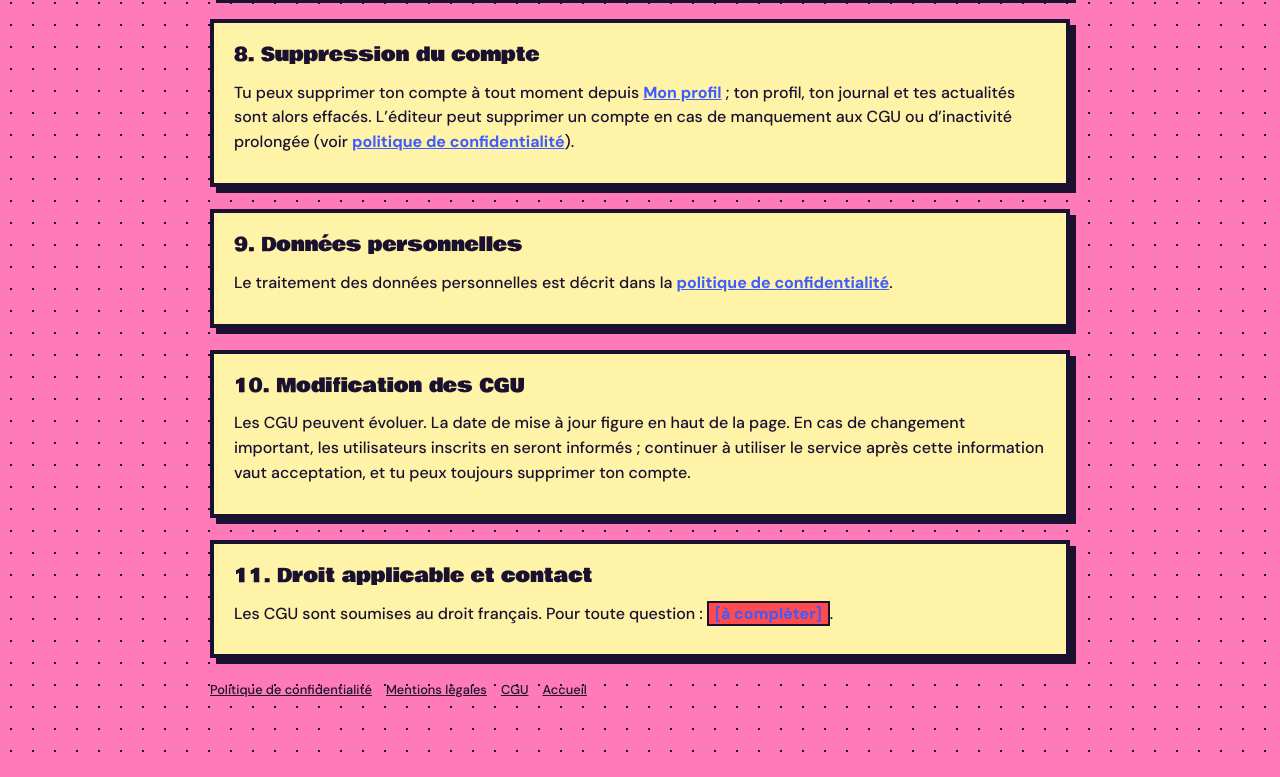
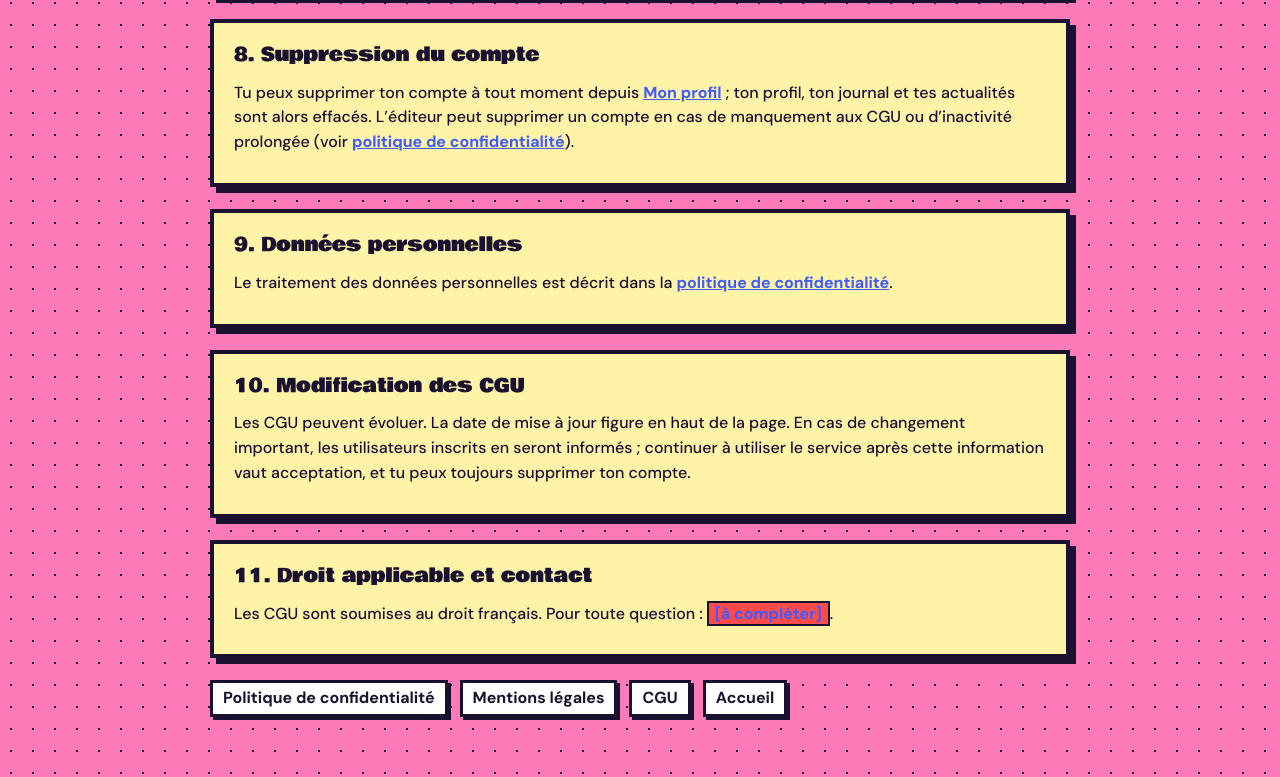
Before and after one commit to toujourspositif/mondegoutdemmibeta, a plain HTML site: page cgu.html in a window 1280 px wide. Shown: the part 2098-2875 px from the top of the page. Drawn offline with Linux system fonts and the light colour scheme.

Commit message:
Revise legal navigation styles for improved layout

```diff
--- a/legal.css
+++ b/legal.css
@@ -81,8 +81,7 @@ label{display:block;font-weight:700;margin:0 0 6px}
 .zone-danger{border:4px dashed var(--red);background:var(--white);padding:14px;margin-top:16px}
 .row{display:flex;flex-wrap:wrap;gap:10px}
 
-.legal-nav{display:flex;flex-wrap:wrap;gap:4px 14px;margin-top:10px;font-size:.8rem;font-weight:500}
-.legal-nav a{color:var(--ink);background:none;border:0;padding:0;box-shadow:none;text-decoration:underline}
-.legal-nav a:hover{text-decoration-thickness:2px}
+.legal-nav{display:flex;flex-wrap:wrap;gap:8px 12px;margin-top:14px;font-weight:700}
+.legal-nav a{color:var(--ink);background:var(--white);border:3px solid var(--ink);padding:3px 10px;text-decoration:none;box-shadow:3px 3px 0 var(--ink)}
 
 @media (prefers-reduced-motion:reduce){*,*::before,*::after{animation:none!important;transition:none!important}}
```
